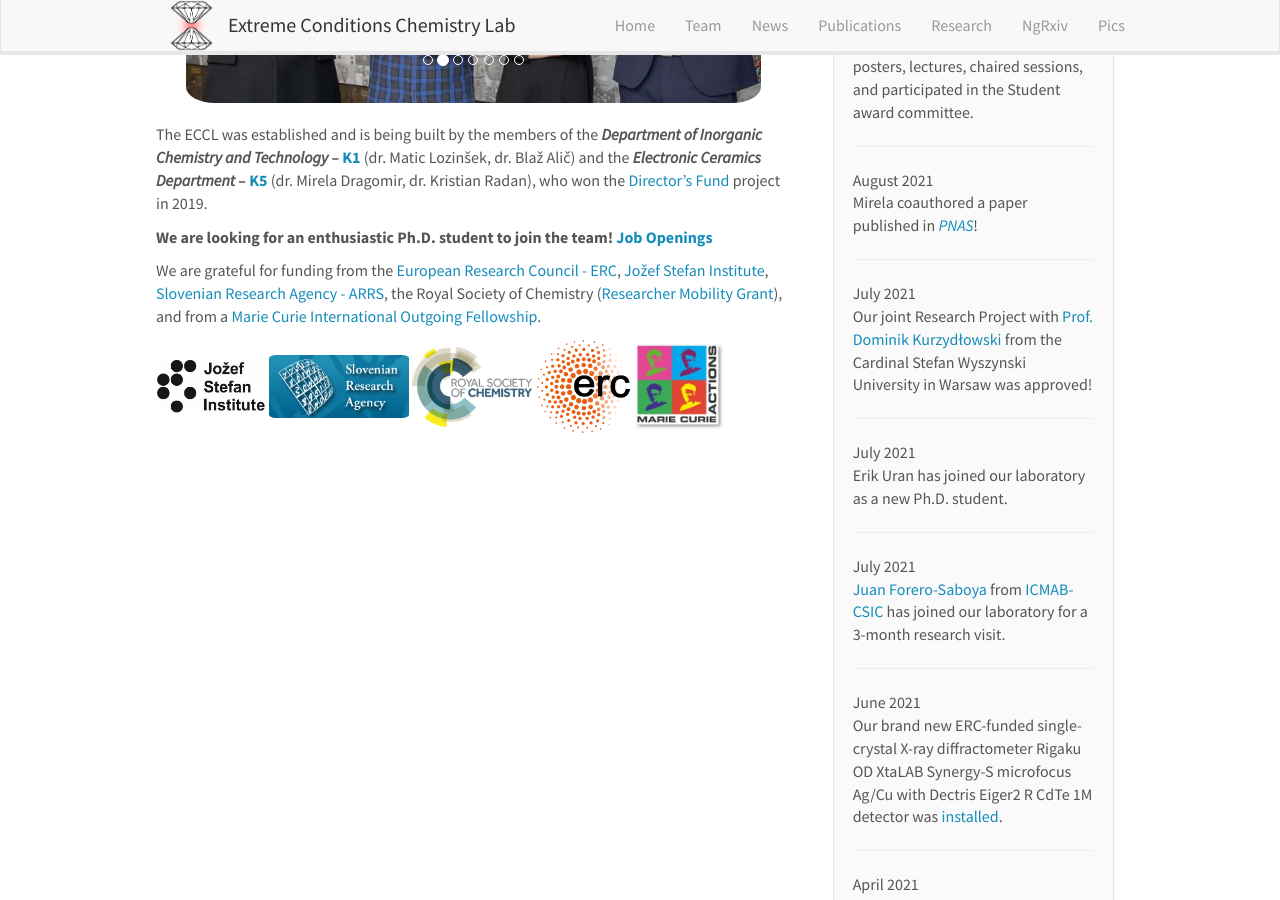
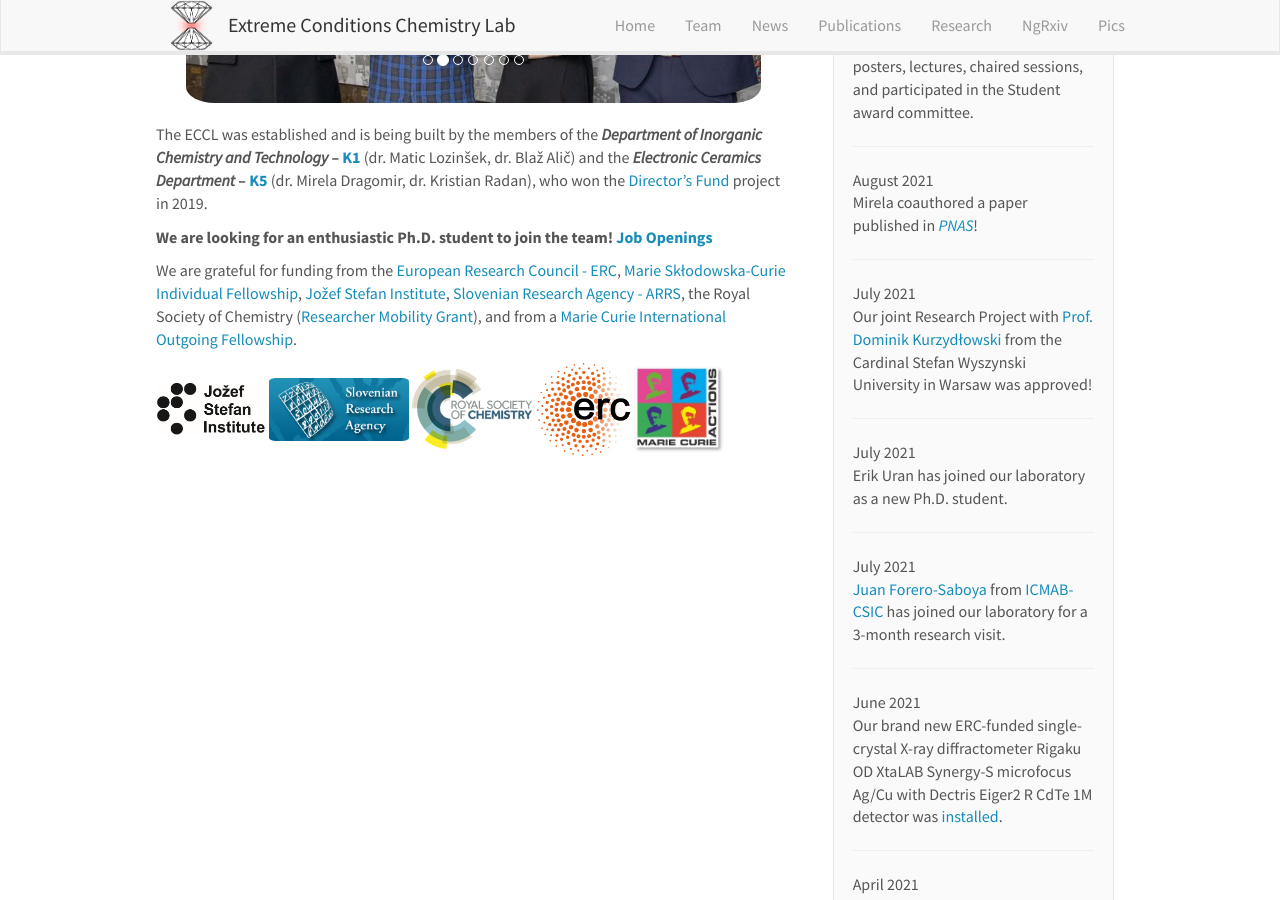
Before and after one commit to eccl-jsi/eccl-jsi.github.io, a Jekyll site: the page built from _pages/home.md, in a window 1280 px wide and 900 px high, scrolled down 466 px. Built offline with Jekyll 4.4.1, drawn with Linux system fonts in a browser that asks for light colours; nearby versions of some CDN libraries.

Commit message:
Update home.md

```diff
--- a/_pages/home.md
+++ b/_pages/home.md
@@ -67,7 +67,7 @@
  **We are  looking for an enthusiastic Ph.D. student to join the team!** **[Job Openings](openings)**
 
 
-We are grateful for funding from the [European Research Council - ERC](https://erc.europa.eu/), [Jožef Stefan Institute](https://www.ijs.si/ijsw/V001/JSI), [Slovenian Research Agency - ARRS](http://www.arrs.si/en/), the Royal Society of Chemistry ([Researcher Mobility Grant](https://www.rsc.org/scienceandtechnology/funding/researcher-mobility/)), and from a [Marie Curie International Outgoing Fellowship](https://ec.europa.eu/research/mariecurieactions/actions/individual-fellowships_en).
+We are grateful for funding from the [European Research Council - ERC](https://erc.europa.eu/), [Marie Skłodowska-Curie Individual Fellowship](https://cordis.europa.eu/programme/id/H2020_MSCA-IF-2020), [Jožef Stefan Institute](https://www.ijs.si/ijsw/V001/JSI), [Slovenian Research Agency - ARRS](http://www.arrs.si/en/), the Royal Society of Chemistry ([Researcher Mobility Grant](https://www.rsc.org/scienceandtechnology/funding/researcher-mobility/)), and from a [Marie Curie International Outgoing Fellowship](https://ec.europa.eu/research/mariecurieactions/actions/individual-fellowships_en).
 
 <figure class="fourth">
   <img src="{{ site.url }}{{ site.baseurl }}/images/logopic/JSI-logo.jpg" style="width: 110px">
```
